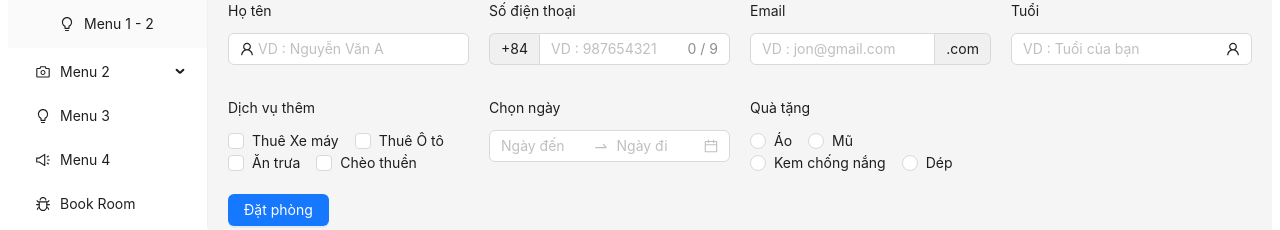
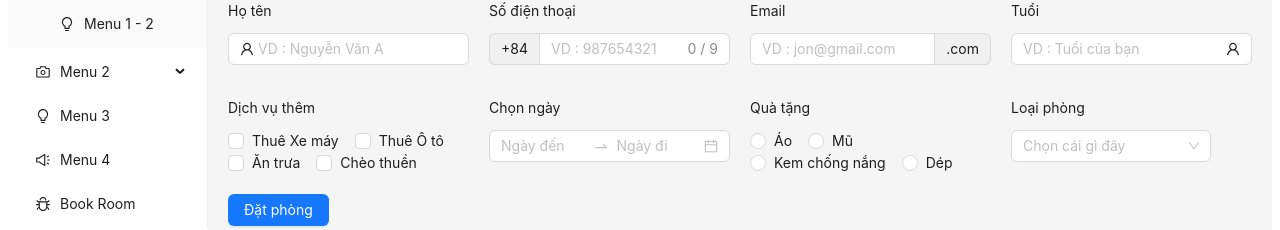
Before and after one commit to TienManh260703/ant-design, a React (Vite) app in the folder ant-design/: page /book-room in a window 1280 px wide. Shown: the part 166-396 px from the top of the page. Built offline with nearby package versions, Linux system fonts and the light colour scheme.

Commit message:
Component : Select

```diff
--- a/ant-design/src/pages/BookRoom/BookRoom.jsx
+++ b/ant-design/src/pages/BookRoom/BookRoom.jsx
@@ -1,9 +1,44 @@
-import { Input, Row, Col, Button, Checkbox, DatePicker, Radio } from "antd";
+import {
+  Input,
+  Row,
+  Col,
+  Button,
+  Checkbox,
+  DatePicker,
+  Radio,
+  Select,
+} from "antd";
 import { useState } from "react";
 import { UserOutlined } from "@ant-design/icons";
 const { RangePicker } = DatePicker;
 function BookRoom() {
   const [data, setData] = useState({});
+  const options = [
+    {
+      value: "1",
+      label: "Not Identified",
+    },
+    {
+      value: "2",
+      label: "Closed",
+    },
+    {
+      value: "3",
+      label: "Communicated",
+    },
+    {
+      value: "4",
+      label: "Identified",
+    },
+    {
+      value: "5",
+      label: "Resolved",
+    },
+    {
+      value: "6",
+      label: "Cancelled",
+    },
+  ];
 
   const handleChangeInput = (e) => {
     // console.log(e.target.name);
@@ -38,6 +73,15 @@ function BookRoom() {
     const object = {
       ...data,
       date: dateStrings,
+    };
+    setData(object);
+  };
+
+  const handleChangeSelect = (e) => {
+    // console.log(e);
+    const object = {
+      ...data,
+      kind_of_room: e,
     };
     setData(object);
   };
@@ -131,6 +175,15 @@ function BookRoom() {
             <Radio value={"Dép"}>Dép </Radio>
           </Radio.Group>
         </Col>
+        <Col xxl={6} xl={6} lg={12} md={12} sm={24} xs={24}>
+          <p>Loại phòng</p>
+          <Select
+            options={options}
+            style={{ width: 200 }}
+            placeholder="Chọn cái gì đây"
+            onChange={handleChangeSelect}
+          ></Select>
+        </Col>
         <Col xxl={24} xl={24} lg={24} md={24} sm={24} xs={24}>
           <Button type="primary" onClick={handleSubmit}>
             Đặt phòng
```
